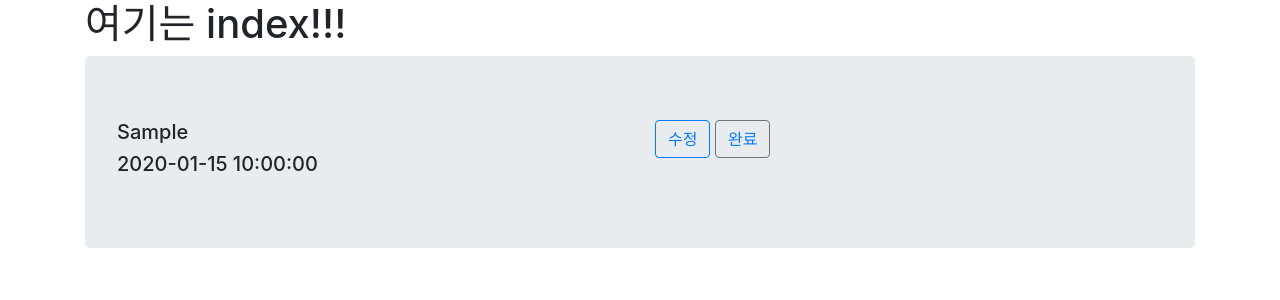
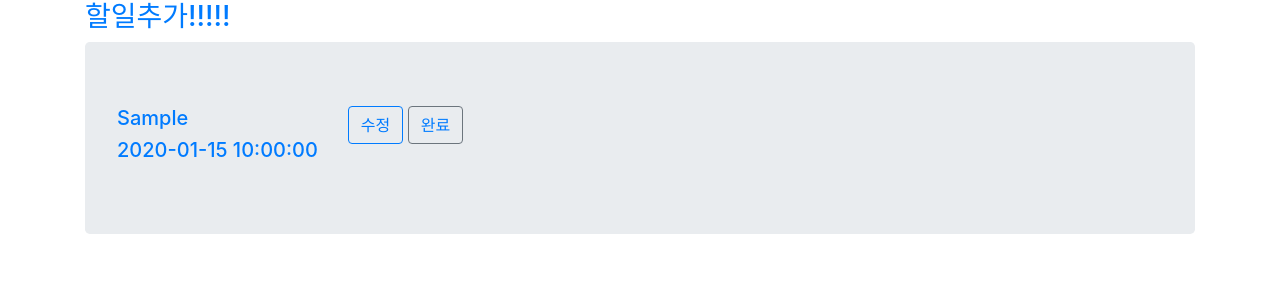
Before and after one commit to JaysonJung/Flask, a Flask app: page / in a window 1280 px wide. Shown: the top 300 px of the page. Run offline with Flask 2, Linux system fonts and the light colour scheme; tables that the repository leaves empty hold one stand-in row (values such as "Sample post"); some libraries are stand-ins or nearby versions.

Commit message:
할일추가

```diff
--- a/templates/index.html
+++ b/templates/index.html
@@ -1,6 +1,6 @@
 {% extends 'base.html' %}
 {% block bb %}
-    <h1>여기는 index!!!</h1>
+    <h3><a href="/todos/edit">할일추가!!!!!</h3>
     {% for todo in todos %}
         <div class="jumbotron">
             <div class="row">
```
